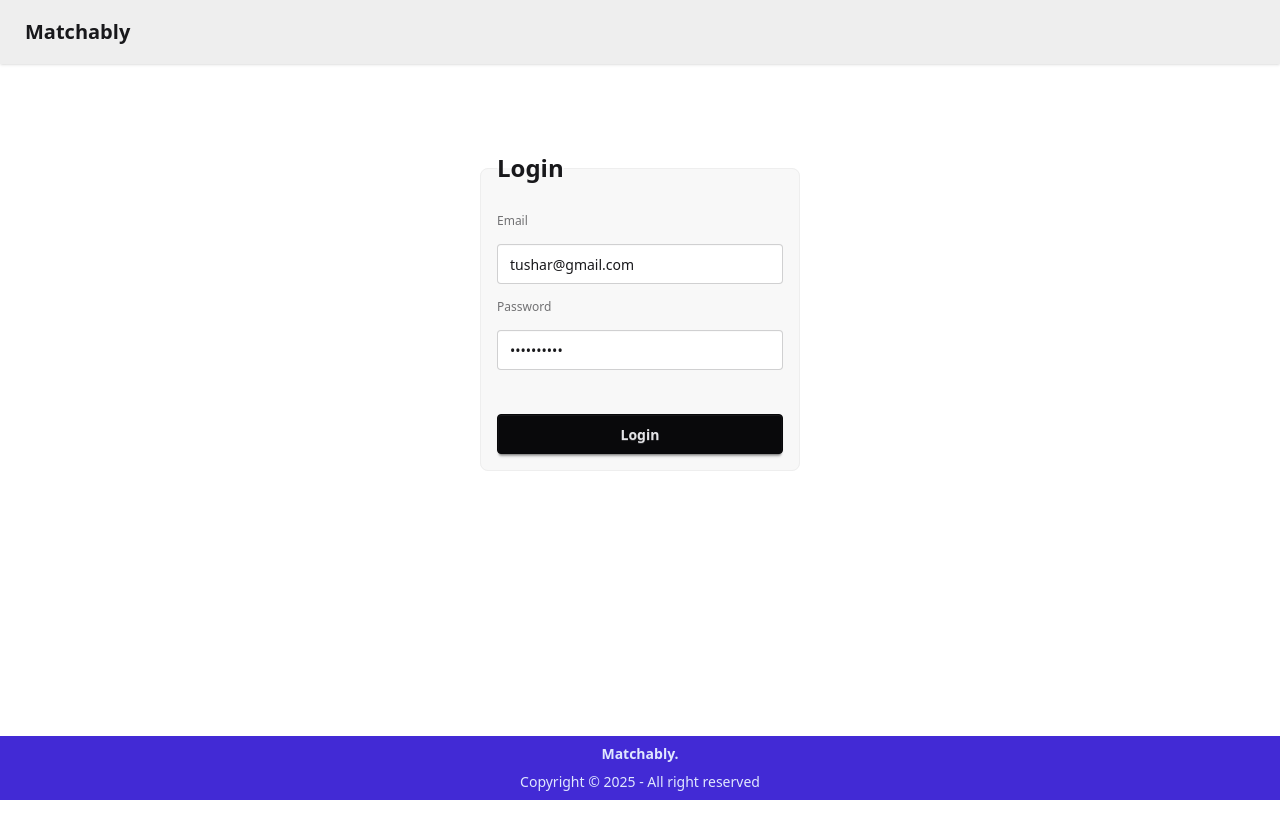
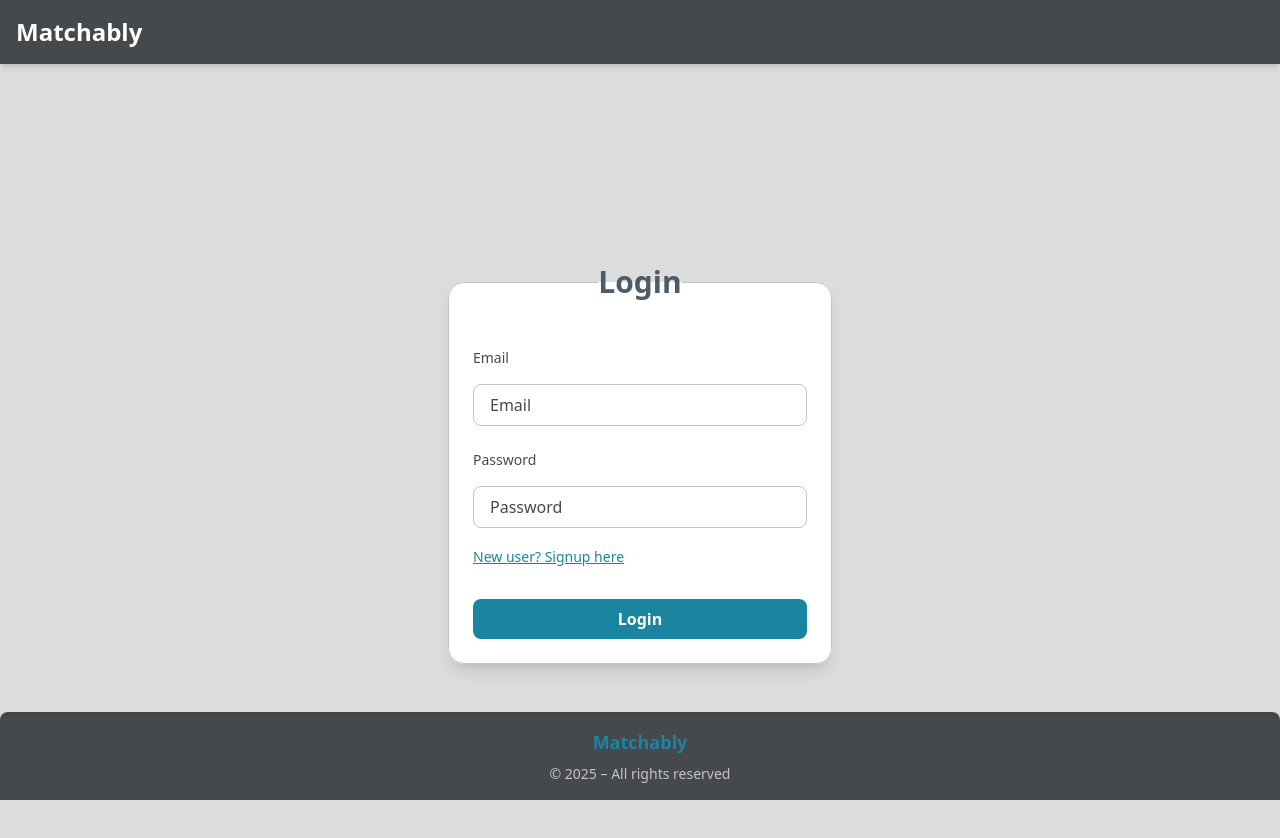
Before and after one commit to mynk10/matchably_fe, a React (Vite) app: page /login in a window 1280 px wide. Shown: the top 838 px of the page. Before the commit the page ends 800 px from the top, so only its background shows below. Built offline with nearby package versions, Linux system fonts and the light colour scheme; no server answers.

Commit message:
enhanced css of footer navbar and login

```diff
--- a/src/components/Body.jsx
+++ b/src/components/Body.jsx
@@ -30,7 +30,7 @@ const Body = () => {
   }, []);
 
   return (
-    <div>
+    <div >
       <Navbar />
       <Outlet />
       <Footer />
--- a/src/components/Connections.jsx
+++ b/src/components/Connections.jsx
@@ -43,7 +43,9 @@ const Connections = () => {
               <div>
                 <div>{connection.firstName + " " + connection.lastName}</div>
                 <div className="text-xs uppercase font-semibold opacity-60">
-                  {connection.age + ", " + connection.gender}
+                  {connection.age &&
+                    connection.gender &&
+                    connection.age + ", " + connection.gender}
                 </div>
                 <p className="list-col-wrap text-xs">
                   {connection.description}
--- a/src/components/Footer.jsx
+++ b/src/components/Footer.jsx
@@ -2,12 +2,16 @@ import React from "react";
 
 const Footer = () => {
   return (
-    <footer className="footer footer-horizontal footer-center bg-primary text-primary-content p-2 fixed bottom-0">
-      <aside>
-        <p className="font-bold ">Matchably.</p>
-        <p>Copyright © {new Date().getFullYear()} - All right reserved</p>
-      </aside>
-    </footer>
+
+    <footer className="footer footer-horizontal footer-center fixed bottom-0 bg-[#46494C] text-white p-4 mt-10 rounded-t-lg shadow-inner">
+  <aside>
+    <p className="font-bold text-lg text-[#1985A1]">Matchably</p>
+    <p className="text-sm text-[#C5C3C6]">
+      © {new Date().getFullYear()} – All rights reserved
+    </p>
+  </aside>
+</footer>
+
   );
 };
 
--- a/src/components/Login.jsx
+++ b/src/components/Login.jsx
@@ -6,8 +6,11 @@ import { useNavigate } from "react-router-dom";
 import BASE_URL from "../utils/constants";
 
 const Login = () => {
-  const [emailId, setEmailId] = useState("tushar@gmail.com");
-  const [password, setPassword] = useState("Tushar@123");
+  const [emailId, setEmailId] = useState("");
+  const [password, setPassword] = useState("");
+  const [firstName, setFirstName] = useState();
+  const [lastName, setLastName] = useState();
+  const [islogin, setIsLogin] = useState(true);
   const [error, setError] = useState();
   const dispatch = useDispatch();
   const navigate = useNavigate();
@@ -29,32 +32,93 @@ const Login = () => {
     }
   };
 
+  const handleSignup = async () => {
+    try {
+      const res = await axios.post(
+        BASE_URL + "/signup",
+        {
+          firstName,
+          lastName,
+          emailId,
+          password,
+        },
+        { withCredentials: true }
+      );
+      console.log(res);
+      dispatch(addUser(res.data.data));
+      navigate("/profile");
+    } catch (err) {
+      setError(err?.response?.data || "Something went wrong ");
+    }
+  };
+
   return (
-    <div>
-      <fieldset className="fieldset bg-base-200 border-base-300 rounded-box w-xs border p-4 mx-auto mt-20">
-        <legend className="fieldset-legend text-2xl">Login</legend>
+    <div className="min-h-screen flex items-center justify-center bg-[#DCDCDD]">
+      <fieldset className="w-full max-w-sm bg-white border border-[#C5C3C6] rounded-2xl shadow-lg p-6 space-y-4">
+        <legend className="text-3xl font-semibold text-center text-[#4C5C68] mb-4">
+          {islogin ? "Login" : "Signup"}
+        </legend>
 
-        <label className="label my-2">Email</label>
+        {!islogin && (
+          <>
+            <label className="block text-sm font-medium text-[#46494C]">
+              First Name
+            </label>
+            <input
+              type="text"
+              value={firstName}
+              className="w-full px-4 py-2 border border-[#C5C3C6] rounded-lg focus:outline-none focus:ring-2 focus:ring-[#1985A1] text-[#46494C]"
+              onChange={(e) => setFirstName(e.target.value)}
+            />
+
+            <label className="block text-sm font-medium text-[#46494C] mt-2">
+              Last Name
+            </label>
+            <input
+              type="text"
+              value={lastName}
+              className="w-full px-4 py-2 border border-[#C5C3C6] rounded-lg focus:outline-none focus:ring-2 focus:ring-[#1985A1] text-[#46494C]"
+              onChange={(e) => setLastName(e.target.value)}
+            />
+          </>
+        )}
+
+        <label className="block text-sm font-medium text-[#46494C] mt-2">
+          Email
+        </label>
         <input
           type="email"
           value={emailId}
-          className="input "
           placeholder="Email"
+          className="w-full px-4 py-2 border border-[#C5C3C6] rounded-lg focus:outline-none focus:ring-2 focus:ring-[#1985A1] placeholder-[#46494C] text-[#46494C]"
           onChange={(e) => setEmailId(e.target.value)}
         />
 
-        <label className="label my-2">Password</label>
+        <label className="block text-sm font-medium text-[#46494C] mt-2">
+          Password
+        </label>
         <input
           type="password"
           value={password}
-          className="input "
           placeholder="Password"
+          className="w-full px-4 py-2 border border-[#C5C3C6] rounded-lg focus:outline-none focus:ring-2 focus:ring-[#1985A1] placeholder-[#46494C] text-[#46494C]"
           onChange={(e) => setPassword(e.target.value)}
         />
-        <p className="text-red-700 ">{error}</p>
 
-        <button className="btn btn-neutral mt-8" onClick={handleLogin}>
-          Login
+        {error && <p className="text-red-600 text-sm">{error}</p>}
+
+        <button
+          onClick={() => setIsLogin((value) => !value)}
+          className="text-sm text-[#1985A1] underline hover:text-[#4C5C68] transition"
+        >
+          {islogin ? "New user? Signup here" : "Already have an account?"}
+        </button>
+
+        <button
+          className="w-full bg-[#1985A1] hover:bg-[#4C5C68] text-white font-semibold py-2 px-4 rounded-lg mt-4 transition"
+          onClick={islogin ? handleLogin : handleSignup}
+        >
+          {islogin ? "Login" : "Sign Up"}
         </button>
       </fieldset>
     </div>
@@ -62,3 +126,60 @@ const Login = () => {
 };
 
 export default Login;
+
+// <div>
+//   <fieldset className="fieldset bg-base-200 border-base-300 rounded-box w-xs border p-4 mx-auto mt-20">
+//     <legend className="fieldset-legend text-2xl">
+//       {islogin ? "Login" : "Signup"}
+//     </legend>
+
+//     {!islogin && (
+//       <>
+//         <label className="label my-2">First Name </label>
+//         <input
+//           type="name"
+//           value={firstName}
+//           className="input "
+//           onChange={(e) => setFirstName(e.target.value)}
+//         />
+
+//         <label className="label my-2">Last Name</label>
+//         <input
+//           type="name"
+//           value={lastName}
+//           className="input "
+//           onChange={(e) => setLastName(e.target.value)}
+//         />
+//       </>
+//     )}
+
+//     <label className="label my-2">Email</label>
+//     <input
+//       type="email"
+//       value={emailId}
+//       className="input "
+//       placeholder="Email"
+//       onChange={(e) => setEmailId(e.target.value)}
+//     />
+
+//     <label className="label my-2">Password</label>
+//     <input
+//       type="password"
+//       value={password}
+//       className="input "
+//       placeholder="Password"
+//       onChange={(e) => setPassword(e.target.value)}
+//     />
+//     <p className="text-red-700 ">{error}</p>
+//     <button onClick={() => setIsLogin((value) => !value)}>
+//       {islogin ? "New user? Signup here" : "Already have an acount? "}
+//     </button>
+
+//     <button
+//       className="btn btn-neutral mt-8"
+//       onClick={islogin ? handleLogin : handleSignup}
+//     >
+//       {islogin ? "login" : "sign up "}
+//     </button>
+//   </fieldset>
+// </div>
--- a/src/components/Navbar.jsx
+++ b/src/components/Navbar.jsx
@@ -17,43 +17,63 @@ const Navbar = () => {
   };
 
   return (
-    <div className="navbar bg-base-300 shadow-sm">
+    <div className="navbar bg-[#46494C] shadow-md px-4">
       <div className="flex-1">
-        <Link to="/" className="btn btn-ghost text-xl">
+        <Link
+          to="/"
+          className="text-2xl font-bold text-white hover:text-[#1985A1] transition"
+        >
           Matchably
         </Link>
       </div>
 
       {user && (
-        <div className="flex gap-2">
+        <div className="flex gap-3 items-center">
           <div className="dropdown dropdown-end">
             <div
               tabIndex={0}
               role="button"
-              className="btn btn-ghost btn-circle avatar"
+              className="btn btn-ghost btn-circle avatar hover:bg-[#4C5C68]"
             >
-              <div className="w-10 rounded-full">
-                <img alt="Tailwind CSS Navbar component" src={user.photoURL} />
+              <div className="w-10 rounded-full border-2 border-[#1985A1]">
+                <img alt="User avatar" src={user.photoURL} />
               </div>
             </div>
             <ul
               tabIndex={0}
-              className="menu menu-sm dropdown-content bg-base-100 rounded-box z-1 mt-3 w-52 p-2 shadow"
+              className="menu menu-sm dropdown-content mt-3 z-[1] w-52 p-2 shadow-lg rounded-lg bg-white border border-[#C5C3C6]"
             >
               <li>
-                <Link to="/profile">
+                <Link
+                  to="/profile"
+                  className="text-[#4C5C68] hover:text-[#1985A1]"
+                >
                   Profile
-                  {/* <span className="badge">New</span> */}
                 </Link>
               </li>
               <li>
-                <Link to="/connections">My Connections</Link>
+                <Link
+                  to="/connections"
+                  className="text-[#4C5C68] hover:text-[#1985A1]"
+                >
+                  My Connections
+                </Link>
               </li>
               <li>
-                <Link to="/requests">Connection Requests</Link>
+                <Link
+                  to="/requests"
+                  className="text-[#4C5C68] hover:text-[#1985A1]"
+                >
+                  Connection Requests
+                </Link>
               </li>
               <li>
-                <a onClick={handleLogout}>Logout</a>
+                <a
+                  onClick={handleLogout}
+                  className="text-[#4C5C68] hover:text-red-600 transition"
+                >
+                  Logout
+                </a>
               </li>
             </ul>
           </div>
--- a/src/components/Requests.jsx
+++ b/src/components/Requests.jsx
@@ -56,7 +56,9 @@ const Requests = () => {
                     request.fromUserId.lastName}
                 </div>
                 <div className="text-xs uppercase font-semibold opacity-60">
-                  {request.fromUserId.age + ", " + request.fromUserId.gender}
+                  {request.fromUserId.age &&
+                    request.fromUserId.gender &&
+                    request.fromUserId.age + ", " + request.fromUserId.gender}
                 </div>
                 <p className="list-col-wrap text-xs">
                   {request.fromUserId.description}
--- a/src/components/UserCard.jsx
+++ b/src/components/UserCard.jsx
@@ -25,7 +25,7 @@ const UserCard = ({ user }) => {
       <div className="card-body">
         <h2 className="card-title">{firstName + " " + lastName}</h2>
         <div>
-          {age && gender && <p> {age + " , " + gender}</p>}
+          {<p> {gender + " , " + age}</p>}
           <p> {description}</p>
         </div>
         <div className="card-actions justify-center ">
```
Also changed, not shown: src/components/EditProfile.jsx (+17 -4 lines).
